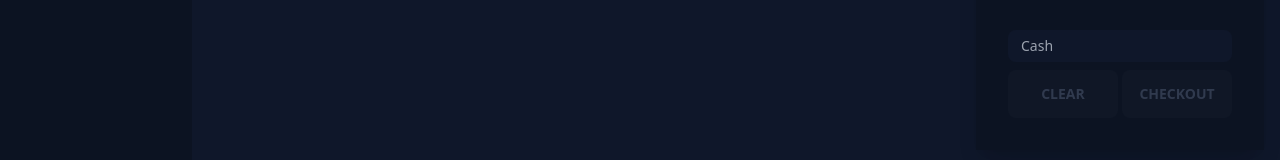
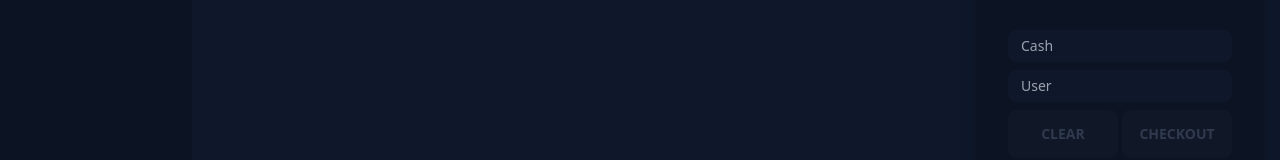
Before and after one commit to abdulhafizk/cashier-pos, a Next.js app: page /order in a window 1280 px wide. Shown: the part 378-538 px from the top of the page. Built offline with nearby package versions, Linux system fonts and the light colour scheme.

Commit message:
Update 'Order.jsx' Mbenerin Masalah

```diff
--- a/pages/order.jsx
+++ b/pages/order.jsx
@@ -361,6 +361,22 @@ export default function Order() {
                                                 }}
                                                 required
                                             />
+                                            <input
+                                                type="text"
+                                                placeholder="User"
+                                                className="input input-sm mb-2 w-full"
+                                                value={orders.user}
+                                                onChange={(event) => {
+                                                    setOrders((prev) => {
+                                                        return {
+                                                            ...prev,
+                                                            user: event.target
+                                                                .value,
+                                                        }
+                                                    })
+                                                }}
+                                                required
+                                            />
 
                                             <div className="flex justify-between mr-1">
                                                 <div
```
